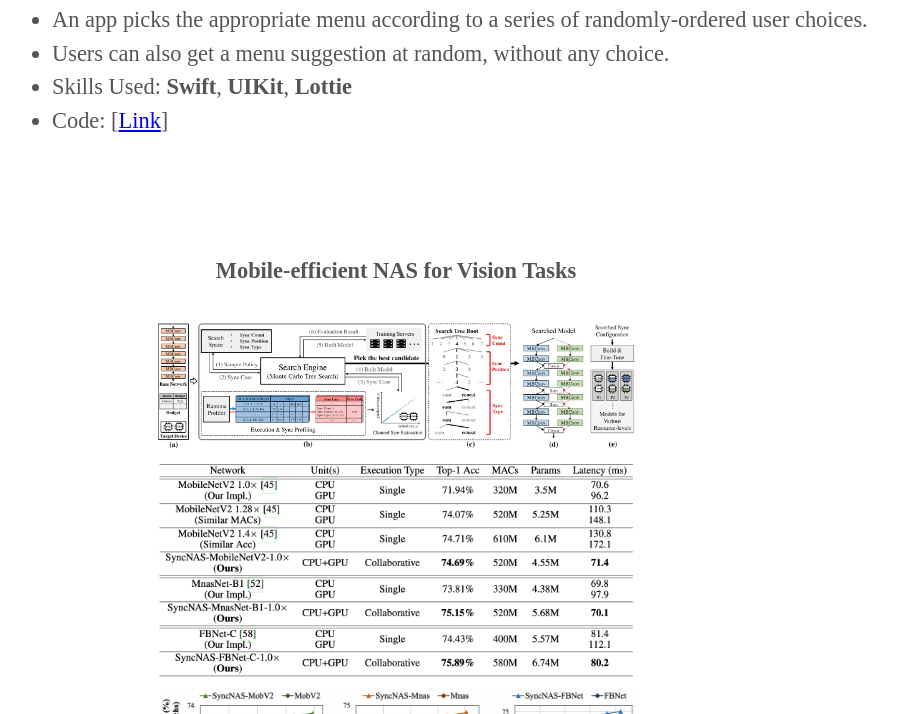
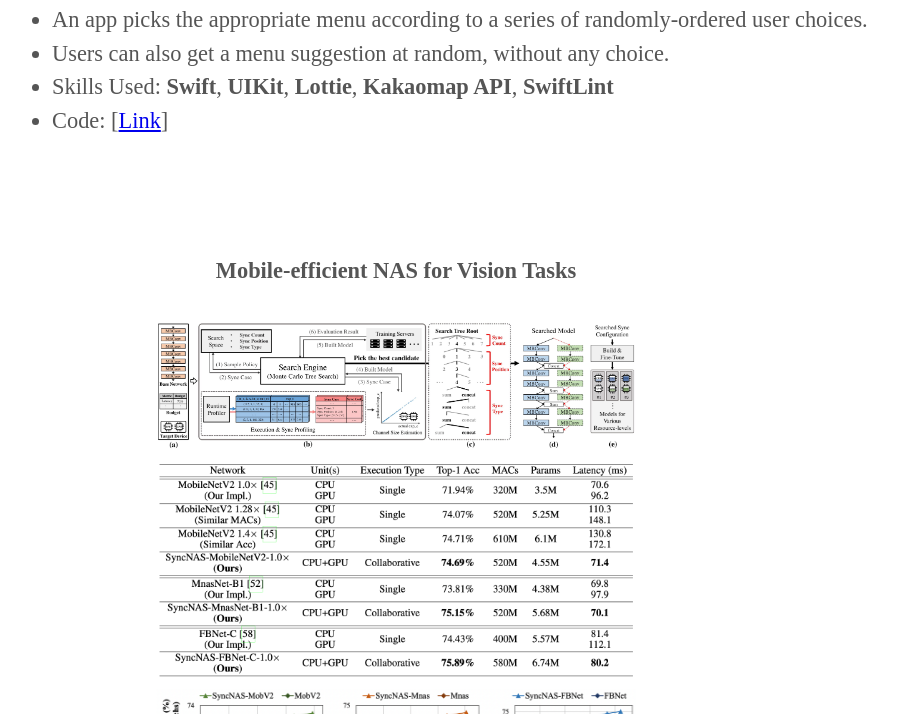
Before and after one commit to beomwookang/beomwookang.github.io, a Jekyll site: the page built from index.html, in a window 1280 px wide and 900 px high, scrolled down 2271 px, cut to the strip 186-900 px from the top of the window. Shown: the whole strip, without its empty margins (244-1141 px from the left). Built offline with Jekyll 4.4.1, drawn with Linux system fonts in a browser that asks for light colours; some web fonts are replaced.

Commit message:
updated project detail

```diff
--- a/_includes/about.html
+++ b/_includes/about.html
@@ -14,7 +14,7 @@
   <ul>
     <li>An app picks the appropriate menu according to a series of randomly-ordered user choices.</li>
     <li>Users can also get a menu suggestion at random, without any choice.</li>
-    <li>Skills Used: <b>Swift</b>, <b>UIKit</b>, <b>Lottie</b></li>
+    <li>Skills Used: <b>Swift</b>, <b>UIKit</b>, <b>Lottie</b>, <b>Kakaomap API</b>, <b>SwiftLint</b></li>
     <li>Code: [<a href="https://github.com/beomwookang/iOS_MealPicker">Link</a>]</li>
   </ul>
 
```
